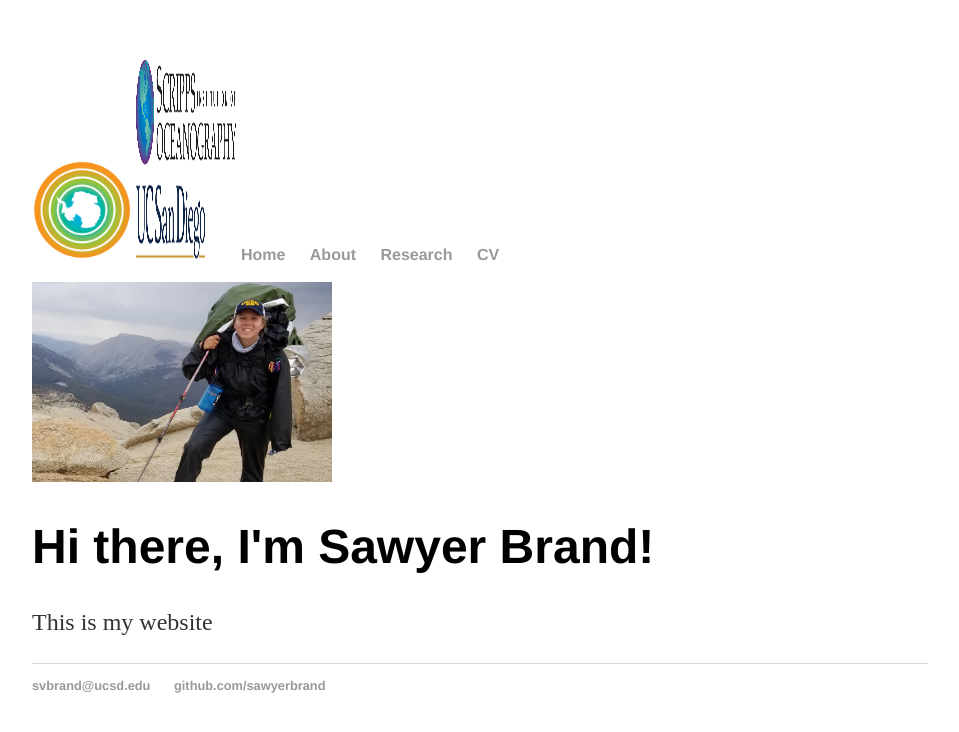
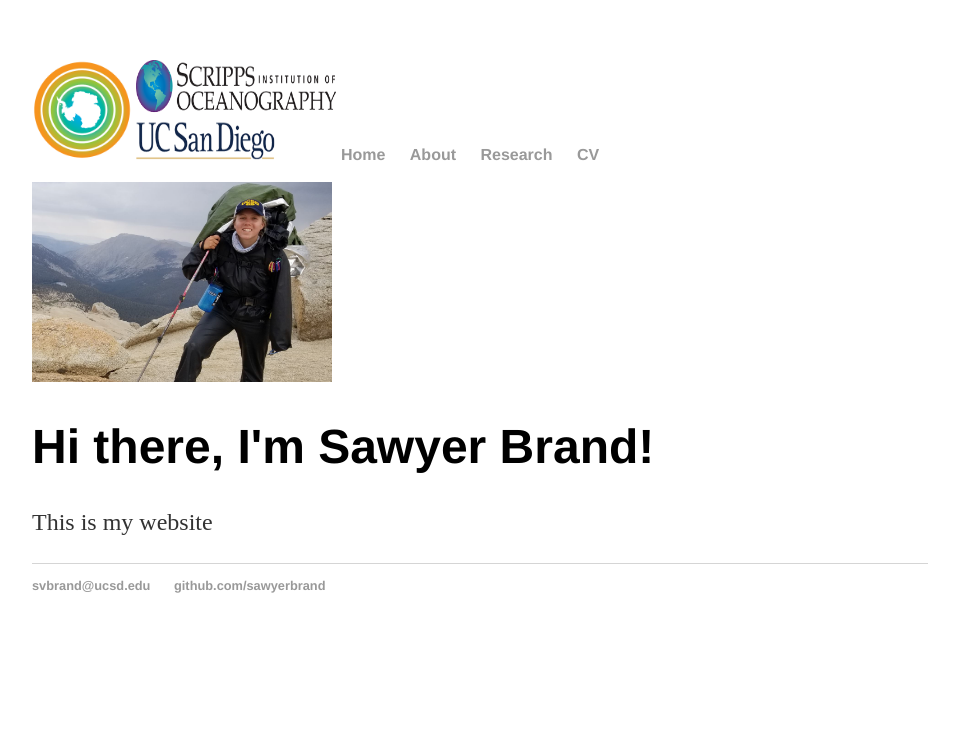
Before and after one commit to SawyerBrand/SawyerBrand.github.io, a Jekyll site: the page built from index.html, in a window 1280 px wide. Shown: the top 732 px of the page, without its empty margins (160-1119 px from the left). Built offline with Jekyll 4.4.1, drawn with Linux system fonts in a browser that asks for light colours.

Commit message:
Update default.html

```diff
--- a/_layouts/default.html
+++ b/_layouts/default.html
@@ -9,7 +9,7 @@
 			<nav>
 	    		<ul>
 				<img src="images/SOCCOM.png" alt="Girl in a jacket" width="100" height="100">
-				<img src="images/SIOlogo.png" alt="Girl in a jacket" width="100" height="200">
+				<img src="images/SIOlogo.png" alt="Girl in a jacket" width="200" height="100">
 	        		<li><a href="/">Home</a></li>
 		        	<li><a href="/About">About</a></li>
 				<li><a href="/Research">Research</a></li>
```
